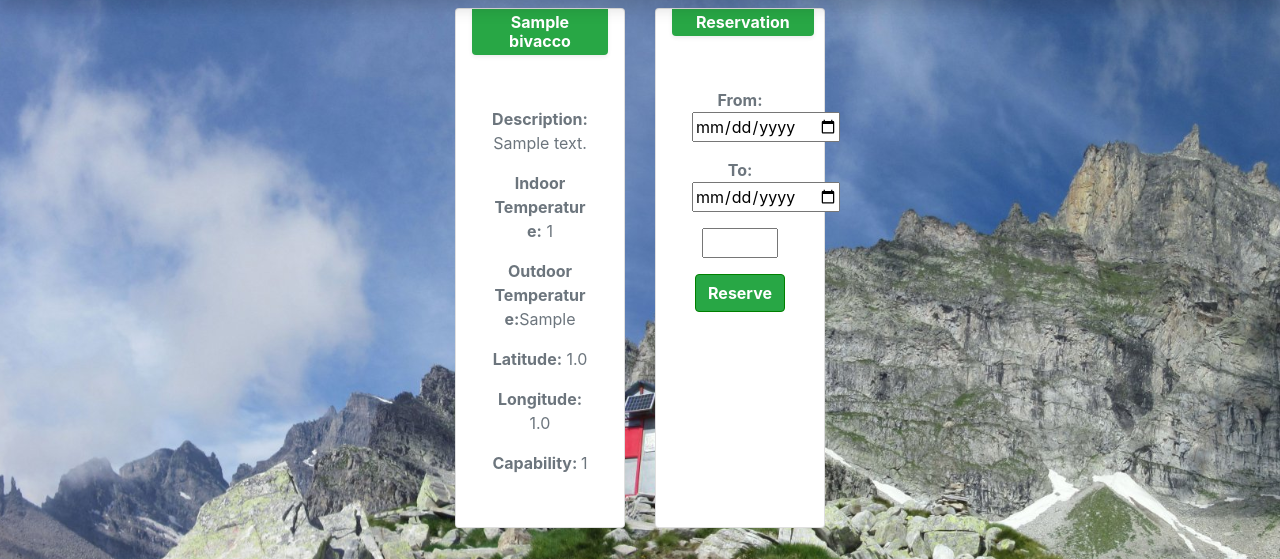
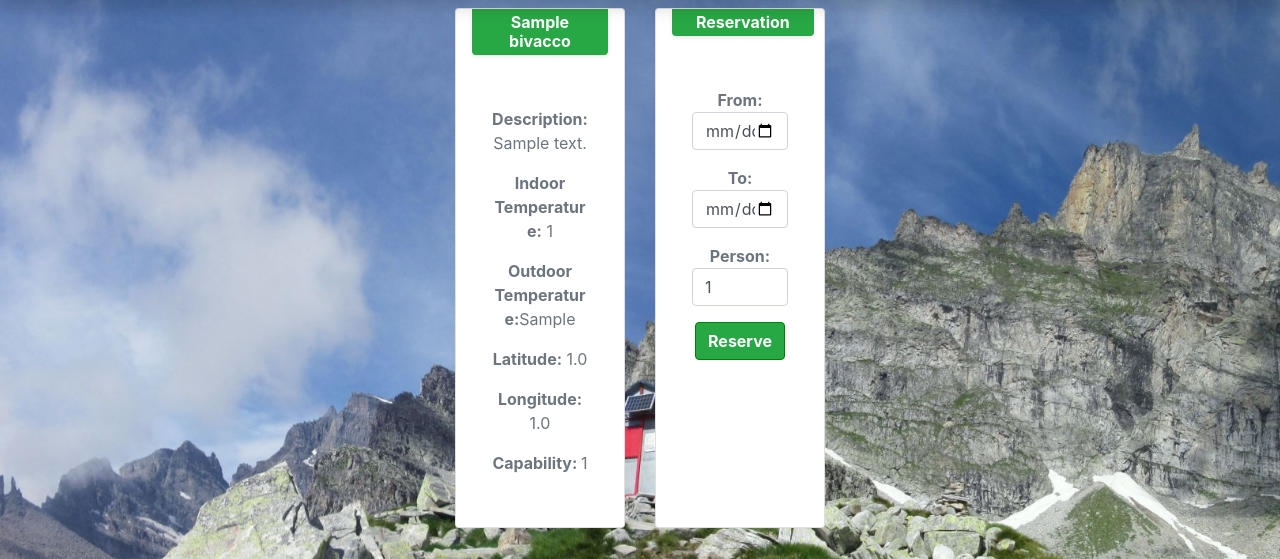
Before and after one commit to CarlottaTagliaro/VerticalInnovationHackathon, a Django app: template locateBivacchi/templates/locateBivacchi/bivacco.html in a window 1280 px wide. Shown: the part 62-621 px from the top of the page. Run offline with Django 3.2, Linux system fonts and the light colour scheme; a user stored in the database is signed in; tables that the repository leaves empty hold one stand-in row (values such as "Sample post"); the template is opened without the code that fills it: values that come from a table or form of the project are taken from there, most other values are stand-ins (such as "Sample title", 1, 10 or a date in 2020); grey boxes marked "Sample" are stand-in pictures; some libraries are stand-ins or nearby versions.

Commit message:
fix reservation form

```diff
--- a/locateBivacchi/templates/locateBivacchi/bivacco.html
+++ b/locateBivacchi/templates/locateBivacchi/bivacco.html
@@ -93,12 +93,13 @@
 							<form id="reserve" name="reserve" method="POST">
 								{% csrf_token %}
 								<li><b>From:</b>
-									<input type="date" min="2018-11-17" id="date_start" name="date_start"><br>
+									<input class="form-control" type="date" min="2018-11-17" id="date_start" name="date_start">
 								</li>
 								<li>
 									<b>To:</b>
-									<input type="date" min="2018-11-17" id="date_end" name="date_end"><br></li>
-								<li><input type="number" name="person_count" id="person_count" min="1" max="{{ bivacco.capability }}"></input></li>
+									<input class="form-control" type="date" min="2018-11-17" id="date_end" name="date_end"></li>
+								<li>
+									<b>Person:</b><input class="form-control" value="1" type="number" name="person_count" id="person_count" min="1" max="{{ bivacco.capability }}"></input></li>
 
 								<li><button type="submit" class="btn btn-primary bg-success reserva"><b>Reserve</b></button></li>
 							</form>
```
